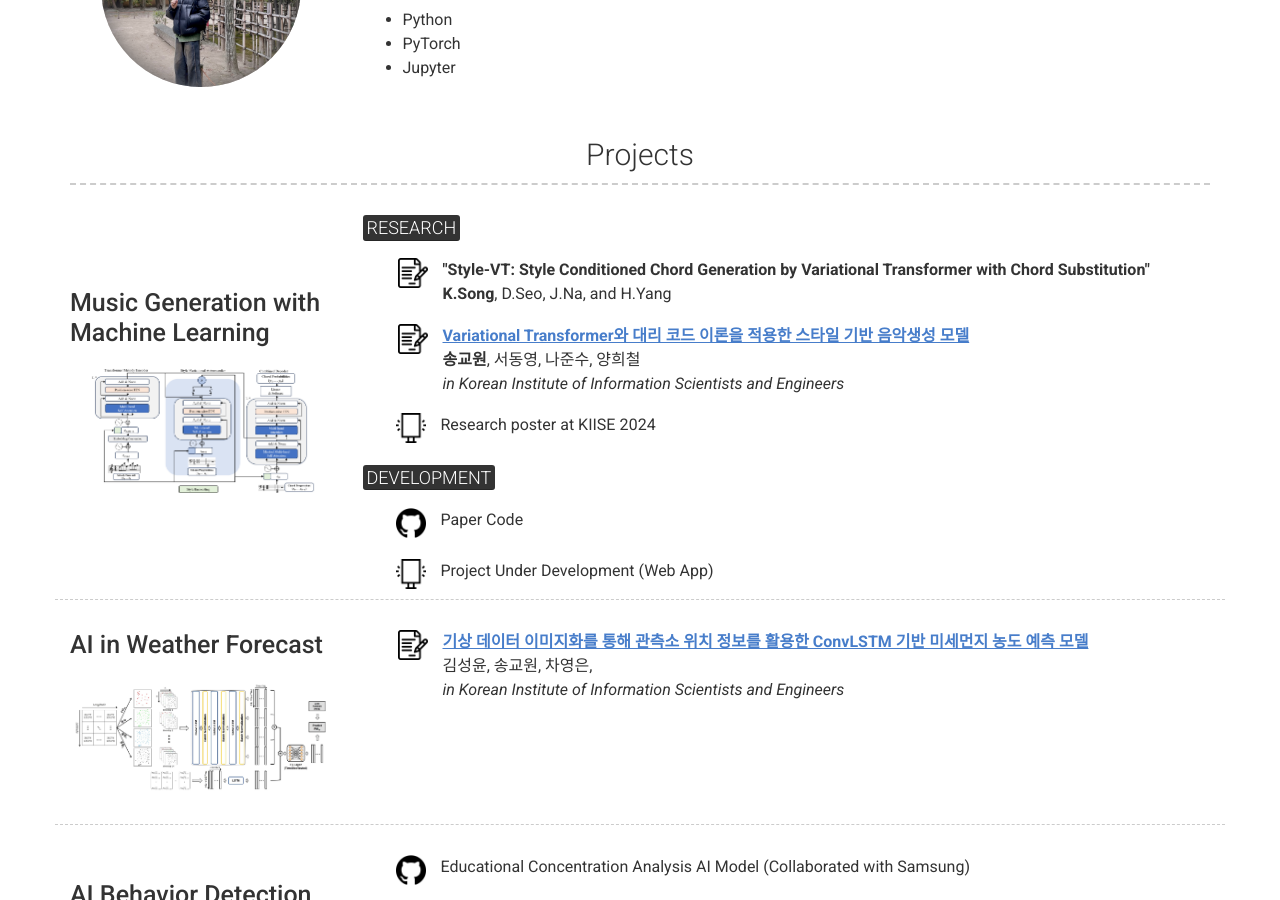
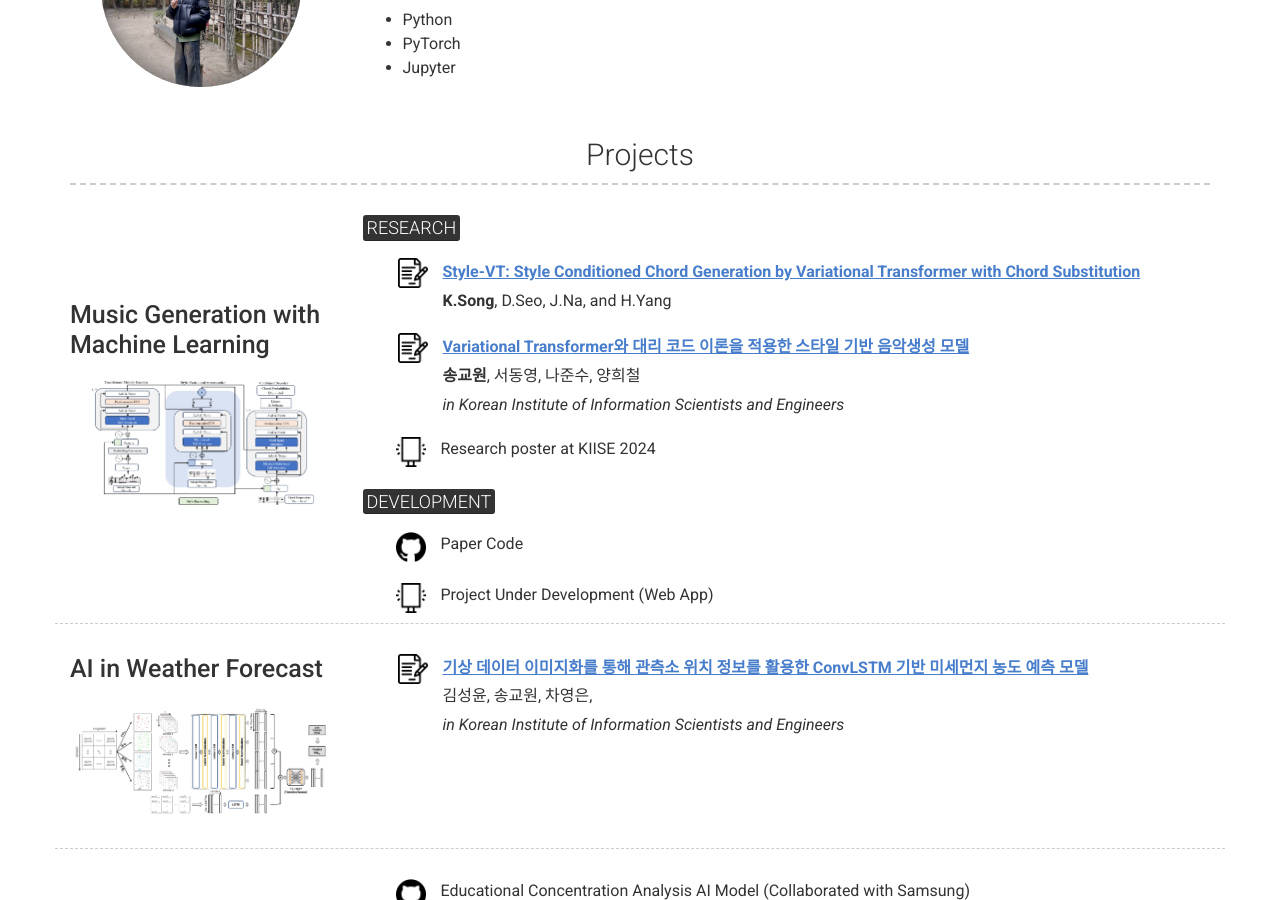
Before and after one commit to tim000519/resume, a Jekyll site: the page built from index.md, in a window 1280 px wide and 900 px high, scrolled down 415 px. Built offline with Jekyll 4.4.1, drawn with Linux system fonts in a browser that asks for light colours; nearby versions of some CDN libraries.

Commit message:
Update _config.yml

```diff
--- a/_config.yml
+++ b/_config.yml
@@ -77,8 +77,11 @@ content:
             <a href="/resume/pdf/Access.pdf" target="_blank" style="margin-right: 10px; flex-shrink: 0;">
               <img src="/resume/images/contract.png" alt="PDF" width="30" style="vertical-align: middle; flex-shrink: 0;">
             </a>
-            <p style="margin-left: 5px; vertical-align: middle;">
-              <strong>"Style-VT: Style Conditioned Chord Generation by Variational Transformer with Chord Substitution"</strong> <br> <strong>K.Song</strong>, D.Seo, J.Na, and H.Yang
+            <p style="margin-left: 5px; vertical-align: middle; line-height: 1.8;">
+              <a href="/resume/pdf/Access.pdf" target="_blank" style="text-decoration: underline;">
+                <strong>Style-VT: Style Conditioned Chord Generation by Variational Transformer with Chord Substitution</strong>
+              </a>
+              <br><strong>K.Song</strong>, D.Seo, J.Na, and H.Yang
             </p>
           </div>
 
@@ -86,8 +89,8 @@ content:
             <a href="/resume/pdf/style.pdf" target="_blank" style="margin-right: 10px; flex-shrink: 0;">
               <img src="/resume/images/contract.png" alt="PDF" width="30" style="vertical-align: middle; flex-shrink: 0;">
             </a>
-            <p style="margin-left: 5px; vertical-align: middle;">
-              <a href="/resume/pdf/conv.pdf" target="_blank" style="text-decoration: underline;">
+            <p style="margin-left: 5px; vertical-align: middle; line-height: 1.8;">
+              <a href="/resume/pdf/style.pdf" target="_blank" style="text-decoration: underline;">
                 <strong>Variational Transformer와 대리 코드 이론을 적용한 스타일 기반 음악생성 모델</strong>
               </a>
               <br>
@@ -134,7 +137,7 @@ content:
             <a href="/resume/pdf/conv.pdf" target="_blank" style="margin-right: 10px; flex-shrink: 0;">
               <img src="/resume/images/contract.png" alt="PDF" width="30" style="vertical-align: middle; flex-shrink: 0;">
             </a>
-            <p style="margin-left: 5px; vertical-align: middle;">
+            <p style="margin-left: 5px; vertical-align: middle; line-height: 1.8;">
               <a href="/resume/pdf/conv.pdf" target="_blank" style="text-decoration: underline;">
                 <strong>기상 데이터 이미지화를 통해 관측소 위치 정보를 활용한 ConvLSTM 기반 미세먼지 농도 예측 모델</strong>
               </a>
```
